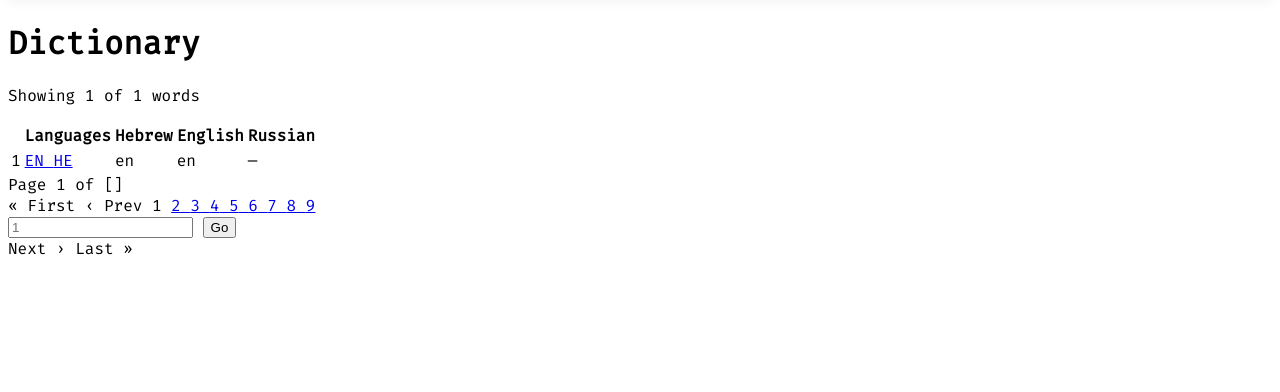
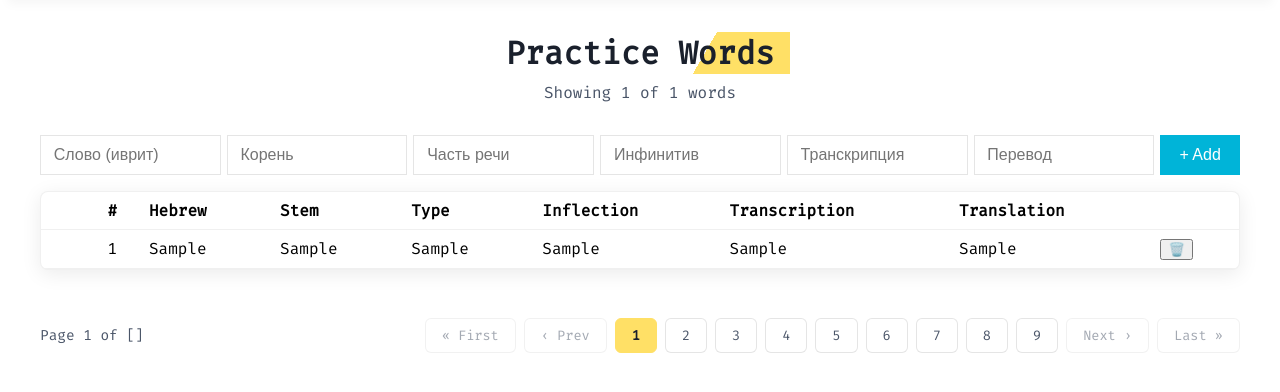
Before and after one commit to whysixthreeseven/pealim-local-dictionary, a Python web app: template templates/practice.html in a window 1280 px wide. Shown: the part 132-524 px from the top of the page. Run offline with Jinja, Linux system fonts and the light colour scheme; the template is opened without the code that fills it: most values are stand-ins (such as "Sample title", 1, 10 or a date in 2020); style sheets or scripts are compiled from the project's sources; some web fonts are replaced.

Commit message:
Practice routing

```diff
--- a/static/css/database.css
+++ b/static/css/database.css
@@ -137,7 +137,7 @@
   box-shadow: 0 2px 10px rgba(0, 180, 216, 0.3);
 }
 .status-actions .check-button:hover {
-  background: rgb(0, 137.5, 165);
+  background: #008aa5;
   transform: translateY(-2px);
   box-shadow: 0 4px 15px rgba(0, 180, 216, 0.4);
 }
@@ -182,7 +182,7 @@
   box-shadow: 0 2px 10px rgba(220, 38, 38, 0.3);
 }
 .rebuild-button:hover {
-  background: rgb(178.25, 28.75, 28.75);
+  background: #b21d1d;
   transform: translateY(-2px);
   box-shadow: 0 4px 15px rgba(220, 38, 38, 0.4);
 }
@@ -348,7 +348,7 @@
   appearance: button;
 }
 .page-jump-btn:hover {
-  background: rgb(0, 137.5, 165);
+  background: #008aa5;
   transform: translateY(-1px);
 }
 .page-jump-btn:active {
--- a/static/css/dictionary.css
+++ b/static/css/dictionary.css
@@ -179,7 +179,7 @@
   appearance: button;
 }
 .page-jump-btn:hover {
-  background: rgb(0, 137.5, 165);
+  background: #008aa5;
   transform: translateY(-1px);
 }
 .page-jump-btn:active {
@@ -303,7 +303,7 @@
   transition: background-color 0.2s ease, box-shadow 0.2s ease;
 }
 .words-table tr:hover {
-  background-color: rgb(190.5, 244.25, 255);
+  background-color: #bff4ff;
   box-shadow: inset 0 0 4px rgba(0, 0, 0, 0.05);
 }
 .words-table tbody .cell-languages {
--- a/static/css/navigation.css
+++ b/static/css/navigation.css
@@ -111,7 +111,7 @@
   font-weight: 500;
 }
 .nav-search .search-btn:hover {
-  background: rgb(0, 137.5, 165);
+  background: #008aa5;
 }
 .nav-search .search-icon {
   font-size: 1rem;
--- /dev/null
+++ b/static/css/practice.css
@@ -0,0 +1,35 @@
+.add-word-form {
+  display: flex;
+  flex-wrap: nowrap;
+  gap: 6px;
+  margin-bottom: 1rem;
+  width: 100%;
+  overflow-x: auto;
+}
+.add-word-form .input-field {
+  flex: 1;
+  min-width: 120px;
+  padding: 0.6rem 0.8rem;
+  font-size: 1rem;
+  border: 1px solid rgba(0, 0, 0, 0.1);
+  transition: all 0.2s ease;
+}
+.add-word-form .input-field:focus {
+  border-color: #00b4d8;
+  box-shadow: 0 2px 6px rgba(0, 180, 216, 0.3);
+  outline: none;
+}
+.add-word-form .add-btn {
+  padding: 0.6rem 1.2rem;
+  font-size: 1rem;
+  background: #00b4d8;
+  color: white;
+  border: none;
+  cursor: pointer;
+  transition: all 0.2s ease;
+}
+.add-word-form .add-btn:hover {
+  background: #008aa5;
+  box-shadow: 0 2px 6px rgba(0, 180, 216, 0.4);
+  transform: translateY(-1px);
+}/*# sourceMappingURL=practice.css.map */
--- /dev/null
+++ b/static/css/practice.scss
@@ -0,0 +1,62 @@
+.add-word-form {
+    display: flex;
+    flex-wrap: nowrap;
+    gap: 6px; // tiny gap, not a canyon
+    margin-bottom: 1rem;
+    width: 100%;
+    overflow-x: auto; // prevents going off the edge, damn it
+
+    .input-field {
+        flex: 1; // all inputs get equal space
+        min-width: 120px; // avoid shrinking too much
+        padding: 0.6rem 0.8rem;
+        font-size: 1rem;
+        border: 1px solid rgba(0,0,0,0.1);
+        transition: all 0.2s ease;
+
+        &:focus {
+            border-color: #00b4d8;
+            box-shadow: 0 2px 6px rgba(0,180,216,0.3);
+            outline: none;
+        }
+    }
+
+    .add-btn {
+        padding: 0.6rem 1.2rem;
+        font-size: 1rem;
+        background: #00b4d8;
+        color: white;
+        border: none;
+        cursor: pointer;
+        transition: all 0.2s ease;
+
+        &:hover {
+            background: darken(#00b4d8, 10%);
+            box-shadow: 0 2px 6px rgba(0,180,216,0.4);
+            transform: translateY(-1px);
+        }
+    }
+}
+
+/* Words Table Delete Button */
+.delete-form {
+    display: inline-block;
+
+    .delete-btn {
+        background: transparent;
+        border: 1px solid #ccc; // boring grey default
+        color: #ccc;
+        padding: 0.3rem 0.6rem;
+        cursor: pointer;
+        font-size: 1rem;
+        transition: all 0.2s ease;
+
+        &:hover {
+            background: $color-accent; // PROJECT COLOR
+            border-color: $color-accent;
+            color: white;
+            transform: translateY(-1px);
+            box-shadow: 0 3px 8px rgba(0, 180, 216, 0.3);
+        }
+    }
+}
--- a/static/css/word.css
+++ b/static/css/word.css
@@ -152,7 +152,7 @@
   transition: all 0.2s ease;
 }
 .word-footer .back-to-dict:hover {
-  background: rgb(0, 137.5, 165);
+  background: #008aa5;
   transform: translateY(-1px);
   box-shadow: 0 4px 12px rgba(0, 180, 216, 0.3);
 }
@@ -223,7 +223,7 @@
   animation: float-pulse 3s ease-in-out infinite;
 }
 .floating-back-btn:hover {
-  background: rgb(0, 116.25, 139.5);
+  background: #00748c;
   transform: translateY(-2px) scale(1.05);
   box-shadow: 0 6px 20px rgba(0, 180, 216, 0.6);
 }
--- a/templates/practice.html
+++ b/templates/practice.html
@@ -1,8 +1,8 @@
 {% extends "components/layout.html" %}
-
 {% block stylesheet %}
     <link rel="stylesheet" href="{{ url_for('static', filename='css/common.css') }}">
     <link rel="stylesheet" href="{{ url_for('static', filename='css/navigation.css') }}">
+    <link rel="stylesheet" href="{{ url_for('static', filename='css/dictionary.css') }}">
     <link rel="stylesheet" href="{{ url_for('static', filename='css/practice.css') }}">
 {% endblock stylesheet %}
 
@@ -15,189 +15,96 @@
 
     <!-- Header -->
     <div class="dictionary-header">
-            <h1 class="dictionary-title">Dictionary</h1>
-            <p class="dictionary-subtitle">Showing {{ words|length }} of {{ pagination.total_words }} words</p>
+        <h1 class="dictionary-title">Practice Words</h1>
+        <p class="dictionary-subtitle">Showing {{ inputs|length }} of {{ pagination.total_words }} words</p>
     </div>
+
+    <!-- Add Word Form (Above Table) -->
+    <form action="{{ url_for('practice.add_word') }}" method="POST" class="add-word-form">
+        <input type="text" name="WORD_HE" placeholder="Слово (иврит)" class="input-field">
+        <input type="text" name="STEM_HE" placeholder="Корень" class="input-field">
+        <input type="text" name="POS_RU" placeholder="Часть речи" class="input-field">
+        <input type="text" name="INF_RU" placeholder="Инфинитив" class="input-field">
+        <input type="text" name="TRANSCRIPTION_RU" placeholder="Транскрипция" class="input-field">
+        <input type="text" name="TRANSLATION_RU" placeholder="Перевод" class="input-field">
+        <button type="submit" class="add-btn">+ Add</button>
+    </form>
+
 
     <!-- Words Table -->
     <div class="table-container">
         <table class="words-table">
             <thead>
                 <tr>
-                        <th class="column-id"></th>
-                        <!-- <th class="column-index">Index</th> -->
-                        <th class="column-languages">Languages</th>
-                        <th class="column-translation-he">Hebrew</th>
-                        <th class="column-translation-en">English</th>
-                        <th class="column-translation-ru">Russian</th>
+                    <th class="column-id">#</th>
+                    <th>Hebrew</th>
+                    <th>Stem</th>
+                    <th>Type</th>
+                    <th>Inflection</th>
+                    <th>Transcription</th>
+                    <th>Translation</th>
+                    <th></th>
                 </tr>
             </thead>
             <tbody>
-                    {% for word in words %}
+                {% for inp in inputs %}
                 <tr class="word-row">
-                        <td class="cell-id">{{ word.ID }}</td>
-                        <!-- <td class="cell-index">{{ word.INDEX }}</td> -->
-                        <td class="cell-languages">
-                            <div class="language-buttons">
-                                {% if word.LANG_RU_AVAILABLE %}
-                                    <a href="{{ url_for('word.word_detail', language='ru', word_index=word.INDEX) }}"
-                                        class="lang-btn lang-ru"
-                                        title="View in Russian">
-                                        RU
-                                    </a>
-                                {% endif %}
-                                <a href="{{ url_for('word.word_detail', language='en', word_index=word.INDEX) }}"
-                                   class="lang-btn lang-en"
-                                   title="View in English">
-                                    EN
-                                </a>
-                                <a href="{{ url_for('word.word_detail', language='he', word_index=word.INDEX) }}"
-                                   class="lang-btn lang-he"
-                                   title="View in Hebrew">
-                                    HE
-                                </a>
-                            </div>
+                    <td class="cell-id">{{ inp.ID }}</td>
+                    <td class="cell-word-he">{{ inp.WORD_HE or '—' }}</td>
+                    <td class="cell-stem-he">{{ inp.STEM_HE or '—' }}</td>
+                    <td class="cell-pos">{{ inp.POS_RU or '—' }}</td>
+                    <td class="cell-inf">{{ inp.INF_RU or '—' }}</td>
+                    <td class="cell-transcription">{{ inp.TRANSCRIPTION_RU or '—' }}</td>
+                    <td class="cell-translation">{{ inp.TRANSLATION_RU or '—' }}</td>
+                    <td class="cell-actions">
+                        <form action="{{ url_for('practice.delete_word', id=inp.ID) }}" method="POST" class="delete-form">
+                            <button type="submit" class="delete-btn" title="Delete Word">🗑️</button>
+                        </form>
                     </td>
-                        <td class="cell-translation-he">{{ word.TRANSLATION_LANG_HE }}</td>
-                        <td class="cell-translation-en">{{ word.TRANSLATION_LANG_EN }}</td>
-                        <td class="cell-translation-ru"> {{ word.TRANSLATION_LANG_RU if word.LANG_RU_AVAILABLE else '—' }}</td>
+
                 </tr>
                 {% else %}
                 <tr>
-                        <td colspan="3" class="no-words">No words found</td>
+                    <td colspan="8" class="no-words">No words added yet</td>
                 </tr>
                 {% endfor %}
             </tbody>
         </table>
     </div>
 
-        <!-- Pagination Controls (Bottom) -->
+    <!-- Pagination -->
     <div class="pagination-container">
         <div class="pagination-info">
             Page {{ pagination.current_page }} of {{ pagination.total_pages }}
         </div>
 
         <div class="pagination-controls">
-
-                <!-- First Page -->
             {% if pagination.has_prev %}
-                <a href="{{ url_for('dictionary.dictionary', page=1) }}" class="pagination-btn pagination-first">
-                    <span>« First</span>
-                </a>
+                <a href="{{ url_for('practice.practice', page=1) }}" class="pagination-btn">« First</a>
+                <a href="{{ url_for('practice.practice', page=pagination.prev_page) }}" class="pagination-btn">‹ Prev</a>
             {% else %}
-                <span class="pagination-btn pagination-first disabled">
-                    <span>« First</span>
-                </span>
+                <span class="pagination-btn disabled">« First</span>
+                <span class="pagination-btn disabled">‹ Prev</span>
             {% endif %}
 
-                <!-- Previous Page -->
-                {% if pagination.has_prev %}
-                <a href="{{ url_for('dictionary.dictionary', page=pagination.prev_page) }}" class="pagination-btn pagination-prev">
-                    <span>‹ Prev</span>
-                </a>
-                {% else %}
-                <span class="pagination-btn pagination-prev disabled">
-                    <span>‹ Prev</span>
-                </span>
-                {% endif %}
-
-                <!-- Page Numbers (show limited range) -->
             {% set start_page = [1, pagination.current_page - 2]|max %}
             {% set end_page = [pagination.total_pages, pagination.current_page + 2]|min %}
-
             {% for p in range(start_page, end_page + 1) %}
                 {% if p == pagination.current_page %}
-                    <span class="pagination-btn pagination-current">
-                        <span>{{ p }}</span>
-                    </span>
+                    <span class="pagination-btn pagination-current">{{ p }}</span>
                 {% else %}
-                    <a href="{{ url_for('dictionary.dictionary', page=p) }}" class="pagination-btn">
-                        <span>{{ p }}</span>
-                    </a>
+                    <a href="{{ url_for('practice.practice', page=p) }}" class="pagination-btn">{{ p }}</a>
                 {% endif %}
             {% endfor %}
 
-                <!-- Page Jump Input -->
-                <div class="page-jump-container">
-                    <input
-                        type="number"
-                        id="page-jump-input-bottom"
-                        class="page-jump-input"
-                        min="1"
-                        max="{{ pagination.total_pages }}"
-                        placeholder="{{ pagination.current_page }}"
-                        aria-label="Jump to page"
-                    >
-                    <button
-                        type="button"
-                        class="page-jump-btn"
-                        onclick="jumpToPage('bottom')"
-                        aria-label="Go to page"
-                    >
-                        Go
-                    </button>
-                </div>
-
-                <!-- Next Page -->
             {% if pagination.has_next %}
-                <a href="{{ url_for('dictionary.dictionary', page=pagination.next_page) }}" class="pagination-btn pagination-next">
-                    <span>Next ›</span>
-                </a>
+                <a href="{{ url_for('practice.practice', page=pagination.next_page) }}" class="pagination-btn">Next ›</a>
+                <a href="{{ url_for('practice.practice', page=pagination.total_pages) }}" class="pagination-btn">Last »</a>
             {% else %}
-                <span class="pagination-btn pagination-next disabled">
-                    <span>Next ›</span>
-                </span>
-                {% endif %}
-
-                <!-- Last Page -->
-                {% if pagination.has_next %}
-                <a href="{{ url_for('dictionary.dictionary', page=pagination.total_pages) }}" class="pagination-btn pagination-last">
-                    <span>Last »</span>
-                </a>
-                {% else %}
-                <span class="pagination-btn pagination-last disabled">
-                    <span>Last »</span>
-                </span>
+                <span class="pagination-btn disabled">Next ›</span>
+                <span class="pagination-btn disabled">Last »</span>
             {% endif %}
         </div>
     </div>
-
 </div>
-
-    <script>
-        function jumpToPage(location = 'top') {
-            const inputId = location === 'top' ? 'page-jump-input' : 'page-jump-input-bottom';
-            const input = document.getElementById(inputId);
-            const page = parseInt(input.value);
-            const totalPages = {{ pagination.total_pages }};
-
-            if (page && page >= 1 && page <= totalPages) {
-                window.location.href = "{{ url_for('dictionary.dictionary') }}?page=" + page;
-            } else {
-                // Show error or reset input
-                input.value = '';
-                input.placeholder = '1-' + totalPages;
-                input.focus();
-            }
-        }
-
-        // Add Enter key support
-        document.addEventListener('DOMContentLoaded', function() {
-            function handleEnterKey(event, location) {
-                if (event.key === 'Enter') {
-                    jumpToPage(location);
-                }
-            }
-
-            const topInput = document.getElementById('page-jump-input');
-            const bottomInput = document.getElementById('page-jump-input-bottom');
-
-            if (topInput) {
-                topInput.addEventListener('keypress', (e) => handleEnterKey(e, 'top'));
-            }
-            if (bottomInput) {
-                bottomInput.addEventListener('keypress', (e) => handleEnterKey(e, 'bottom'));
-            }
-        });
-    </script>
 {% endblock content %}
--- a/utilities/database/models/input.py
+++ b/utilities/database/models/input.py
@@ -11,7 +11,7 @@ from utilities.database import DATABASE
 
 """
 %%%%%%%%%%%%%%%%%%%%%%%%%%%%%%%%%%%%%%%%%%%%%%%%%%%%%%%%%%%%%%%%%%%%%%%%%%%%%%%%%%%%%%%%%%%%%%%%%%%
-WORD DATABASE MODEL
+INPUT DATABASE MODEL
 
 """
 
```
Also changed, not shown: app.py (+3 -4 lines), routes/dictionary.py (+5 -5 lines), routes/practice.py (added, +150 -0 lines), routes/practice/input.py (deleted), routes/practice/view.py (deleted), 5 other files. Lines whose indentation alone changed are shown as unchanged.
